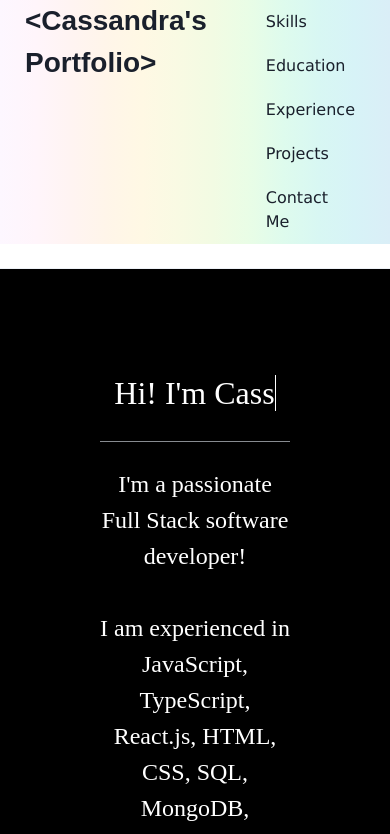
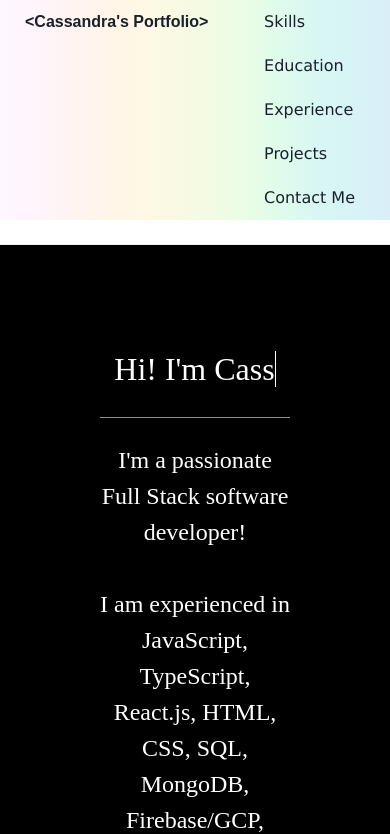
Before and after one commit to cassichan/cc-professional-portfolio, a React (Create React App) app: page / in a window 390 px wide. Shown: the top 834 px of the page. Built offline with nearby package versions, Linux system fonts and the light colour scheme.

Commit message:
reduce nav heading text on mobile

```diff
--- a/src/App.css
+++ b/src/App.css
@@ -467,6 +467,10 @@ section {
 }
 
 @media only screen and (max-width: 553px) {
+  .header-text {
+    margin-top: 10px;
+    font-size: 1rem;
+  }
 }
 
 @media only screen and (max-width: 415px) {
```
